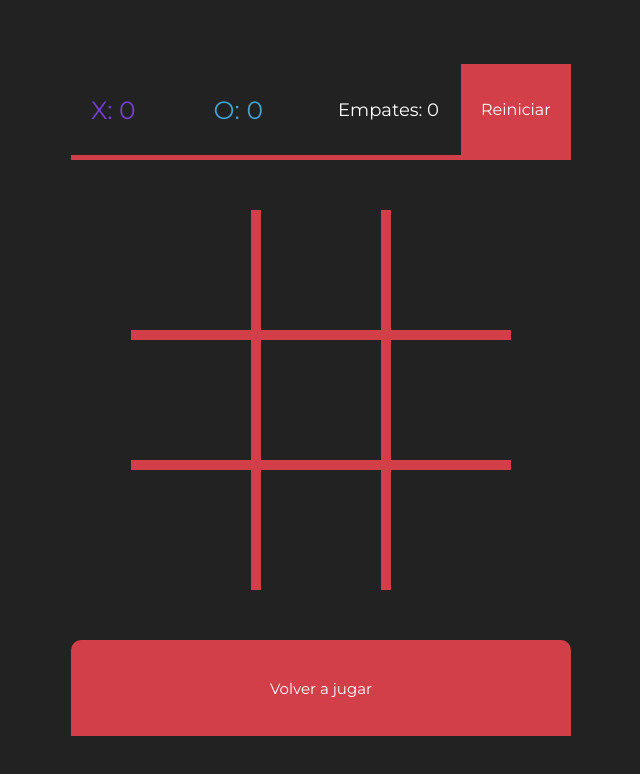
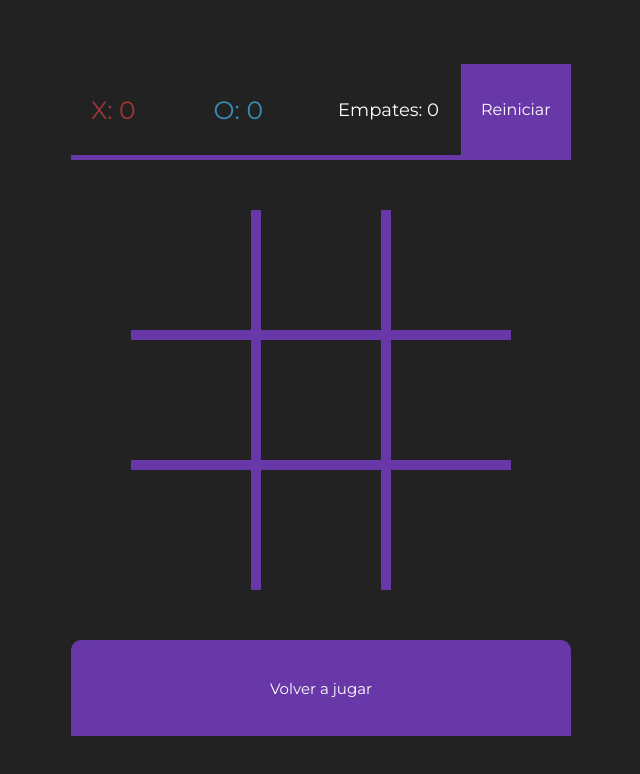
Before and after one commit to JuanPE44/tateti, a plain HTML site: page index.html in a window 1280 px wide. Shown: the whole page, without its empty margins (319-959 px from the left). Drawn offline with Linux system fonts and the light colour scheme.

Commit message:
actualizacion de estilos

```diff
--- a/styles.css
+++ b/styles.css
@@ -1,9 +1,9 @@
 :root {
 	--color-fondo:#222;
-	--color-tablero: #D33F49;
-	--colorX: #753FD3;
-	--colorO: #3FA2D3;
-	--color-ganar: #9DD33F;
+	--color-tablero: #7f3fd3c2;
+	--colorX: #d33f3fb4;
+	--colorO: #3fa2d3d8;
+	--color-ganar: #9dd33fbe;
 }
 
 
```
